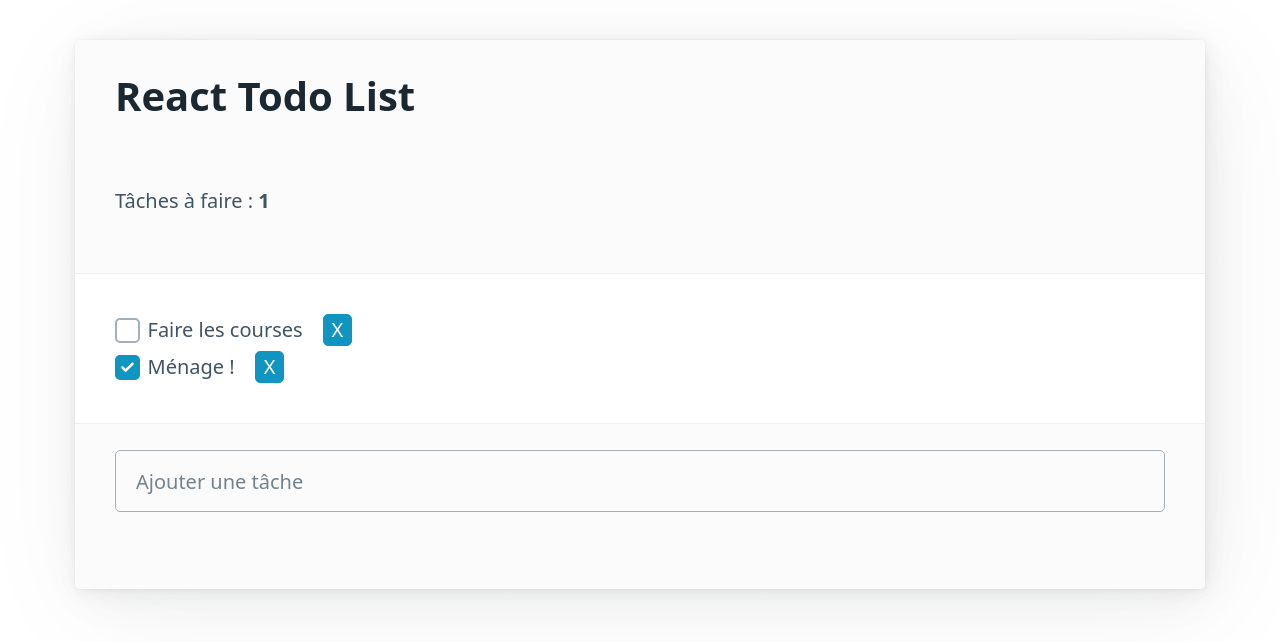
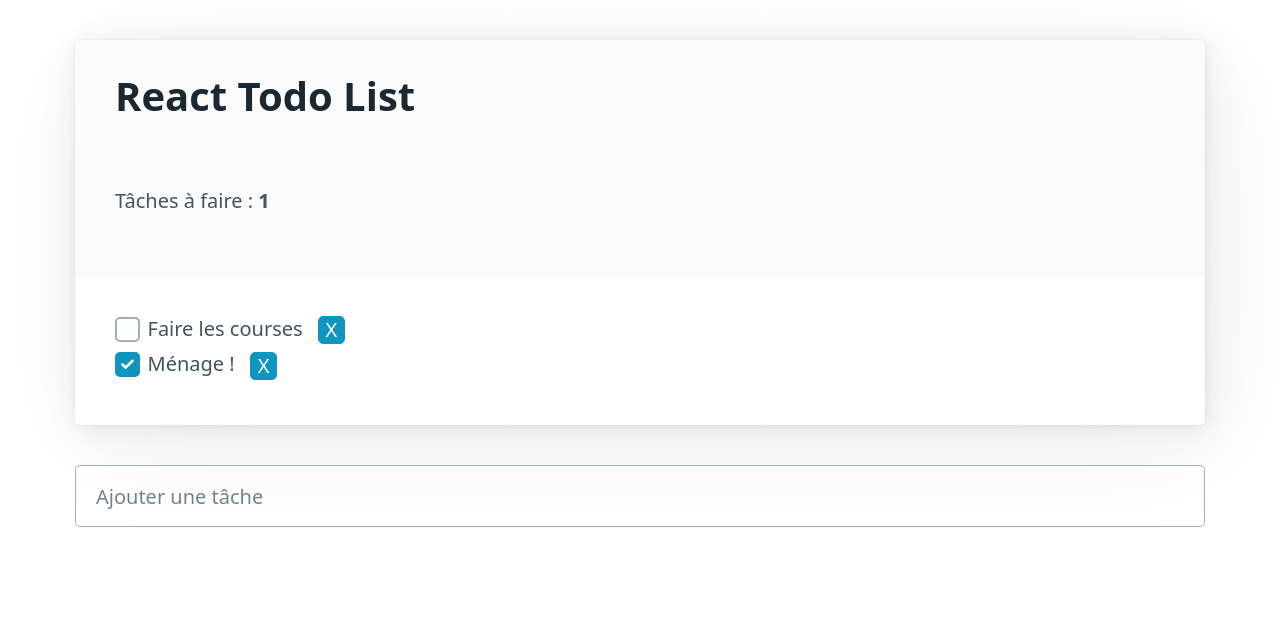
Before and after one commit to Tillate/TodoListRedux, a React (Create React App) app: page / in a window 1280 px wide. Shown: the top 642 px of the page. Built offline with nearby package versions, Linux system fonts and the light colour scheme.

Commit message:
modif css et structure app.js

```diff
--- a/src/App.js
+++ b/src/App.js
@@ -12,10 +12,10 @@
         <article>
           <TasksHeader />
           <TasksList />
-          <footer>
-            <TaskForm />
-          </footer>
         </article>
+        <footer>
+          <TaskForm />
+        </footer>
       </div>
     </Provider>
   );
--- a/src/TaskItem.js
+++ b/src/TaskItem.js
@@ -18,7 +18,7 @@
         <span
           onClick={() => dispatch(deleteTask(task.id))}
           role="button"
-          style={{ padding: "0 8px", marginLeft: "20px" }}
+          className="removeBtn"
         >
           X
         </span>
--- a/src/styles.css
+++ b/src/styles.css
@@ -0,0 +1,6 @@
+.removeBtn {
+    padding: 6px 7px;
+    vertical-align: middle;
+    line-height: 14px;
+    margin-left: 15px;
+}
```
Also changed, not shown: src/App.css (deleted, +0 -38 lines).
